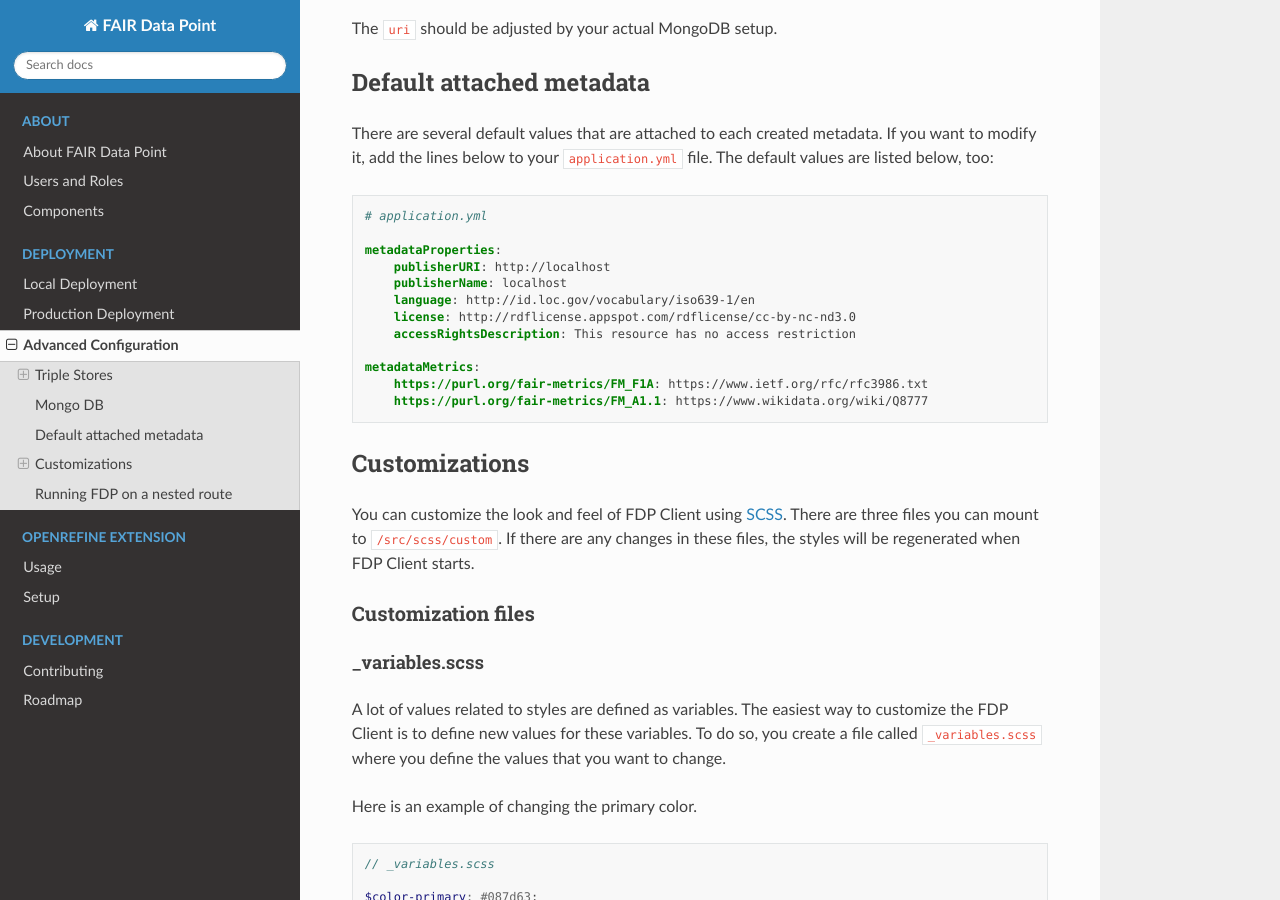
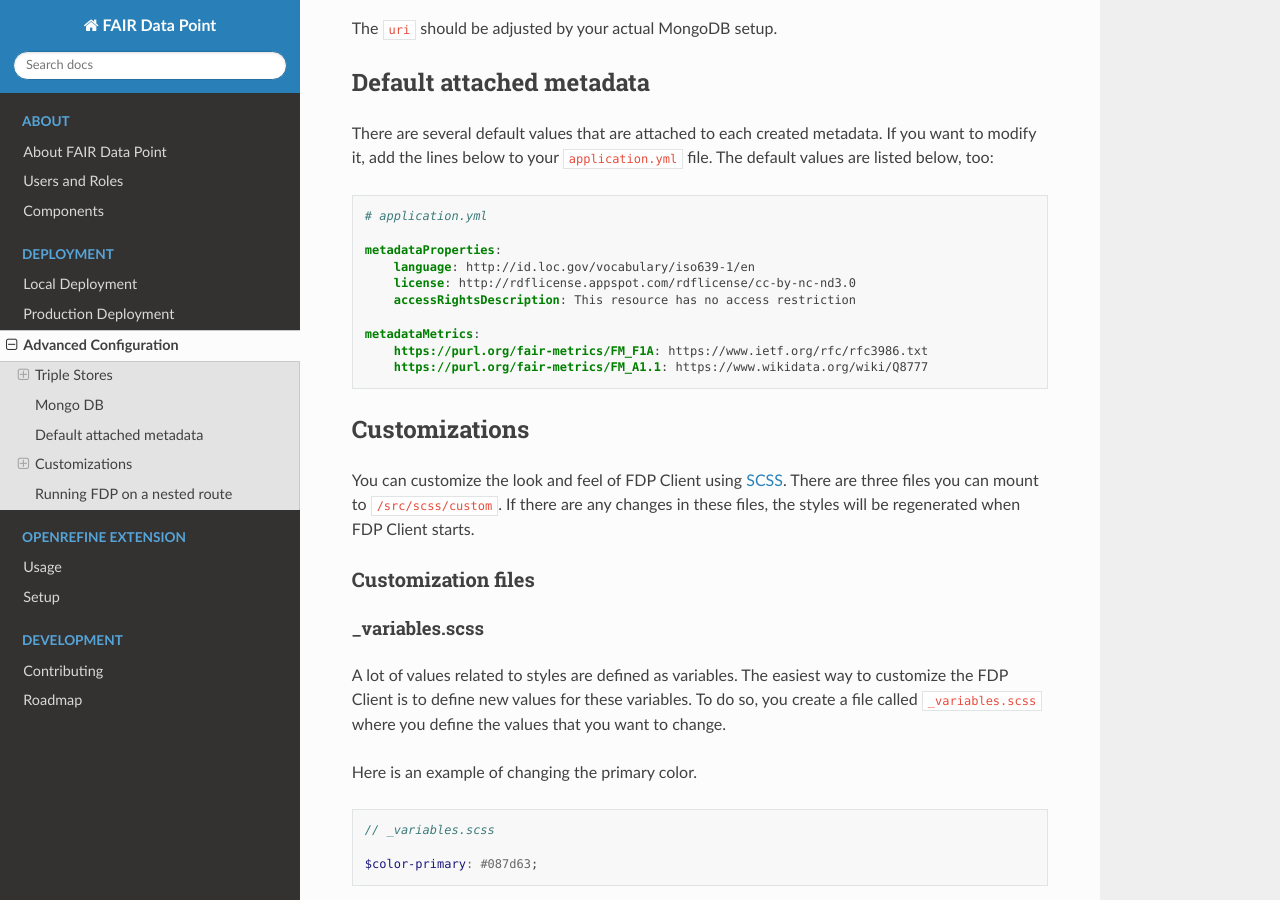
Before and after one commit to FAIRDataTeam/FAIRDataPoint-Docs, a Sphinx documentation site: the page built from docs/deployment/advanced-configuration.rst, in a window 1280 px wide and 900 px high, scrolled down 2389 px. Built offline with Sphinx 7.4.7 and the Read the Docs theme 2.0.0, drawn with Linux system fonts in a browser that asks for light colours.

Commit message:
Remove publisher from advanced configuration

```diff
--- a/docs/deployment/advanced-configuration.rst
+++ b/docs/deployment/advanced-configuration.rst
@@ -128,8 +128,6 @@ There are several default values that are attached to each created metadata. If
     # application.yml
 
     metadataProperties:
-        publisherURI: http://localhost
-        publisherName: localhost
         language: http://id.loc.gov/vocabulary/iso639-1/en
         license: http://rdflicense.appspot.com/rdflicense/cc-by-nc-nd3.0
         accessRightsDescription: This resource has no access restriction
```
